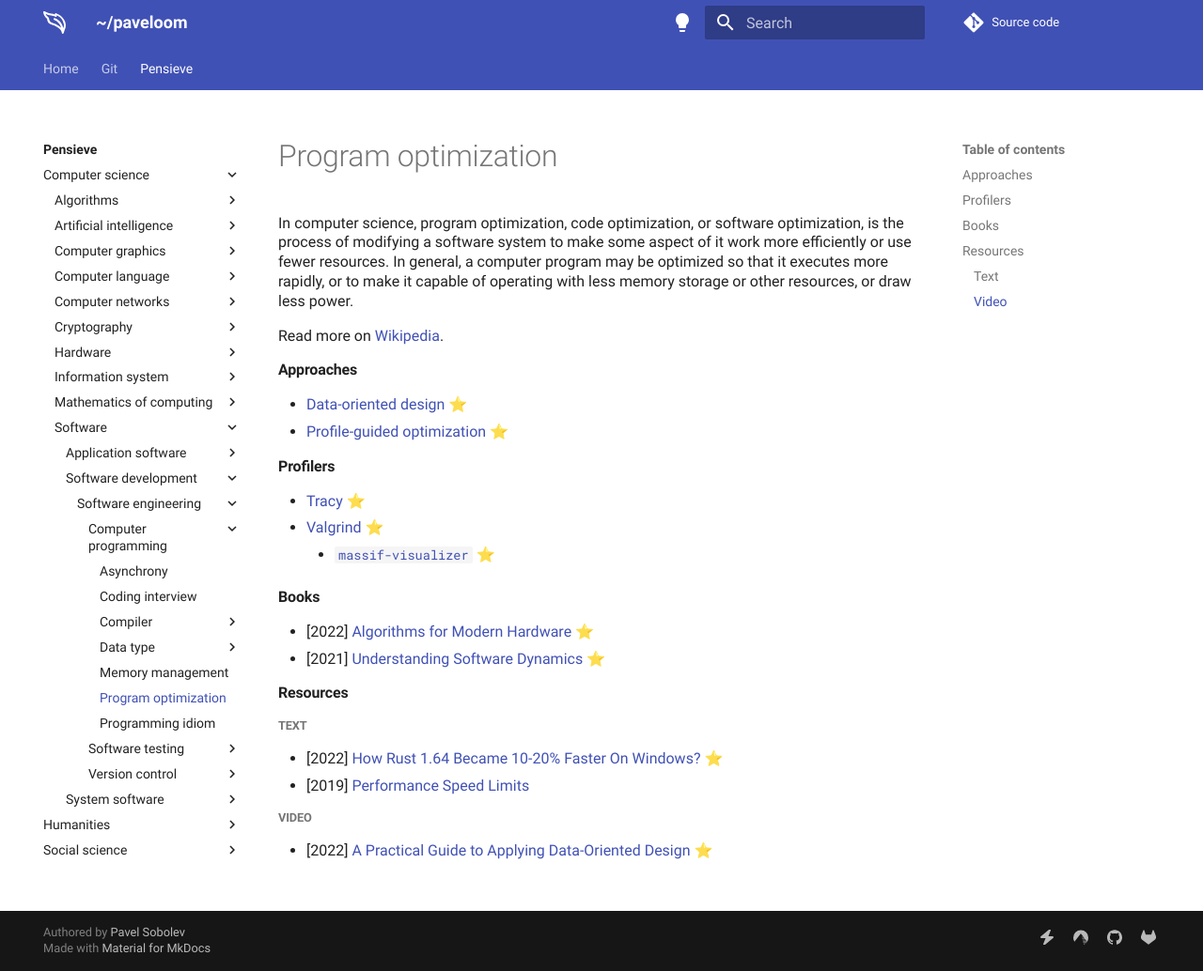
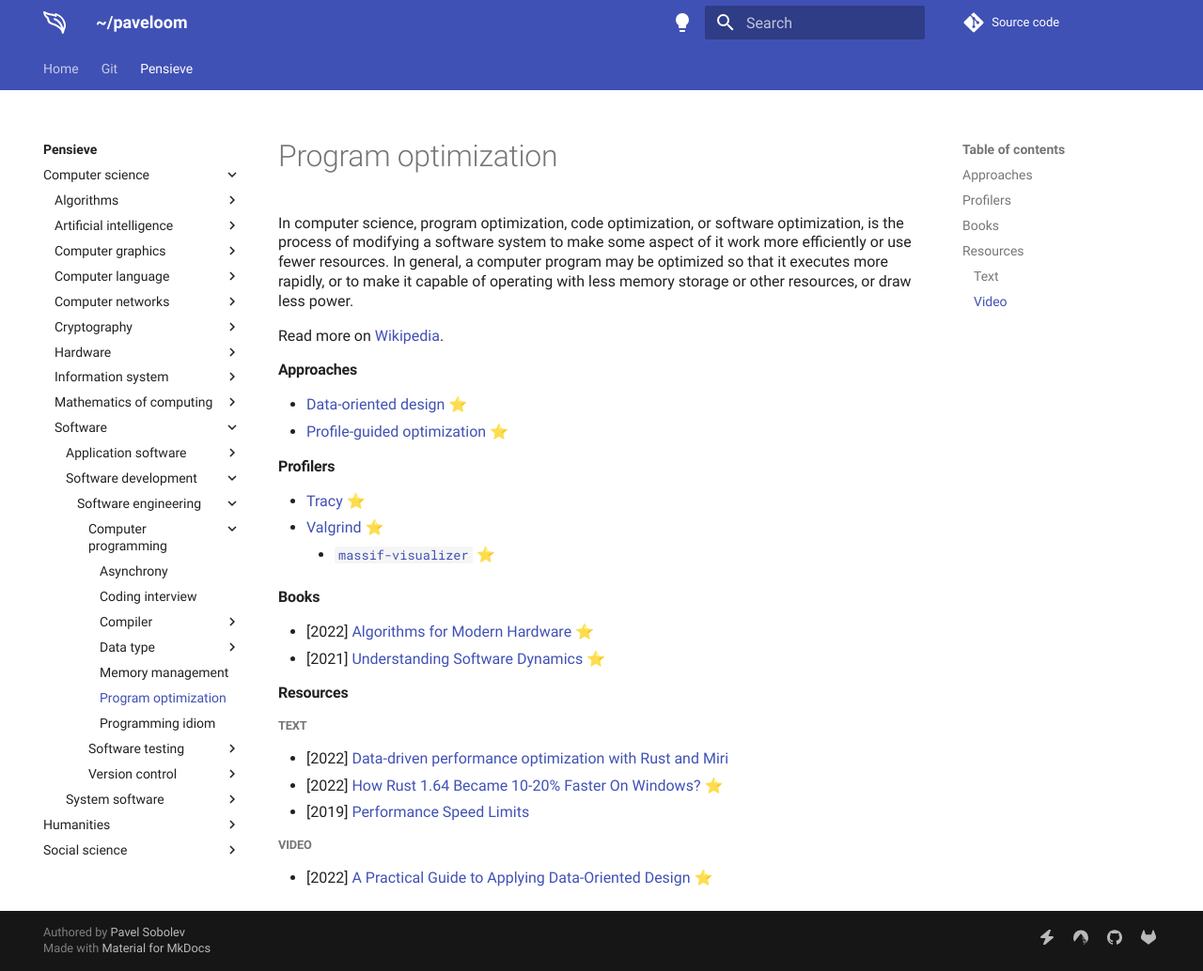
Before and after one commit to paveloom/paveloom.dev, an MkDocs documentation site: the page built from content/pensieve/program-optimization.md, in a window 1280 px wide and 1034 px high. Shown: the whole window at 94% size. Built offline with MkDocs 1.6.1 and Material for MkDocs 9.7.7, drawn with Linux system fonts in a browser that asks for light colours; comment, search, counter and statistics services are not loaded.

Commit message:
Pensieve: update the Program optimization page.

```diff
--- a/content/pensieve/program-optimization.md
+++ b/content/pensieve/program-optimization.md
@@ -20,6 +20,7 @@ Read more on [Wikipedia](https://en.wikipedia.org/wiki/Program_optimization).
 #### Resources
 
 ##### Text
+- [2022] [Data-driven performance optimization with Rust and Miri](https://medium.com/source-and-buggy/data-driven-performance-optimization-with-rust-and-miri-70cb6dde0d35)
 - [2022] [How Rust 1.64 Became 10-20% Faster On Windows?](https://tomaszs2.medium.com/how-rust-1-64-became-10-20-faster-on-windows-3a8bb5e81d70) ⭐
 - [2019] [Performance Speed Limits](https://travisdowns.github.io/blog/2019/06/11/speed-limits.html)
 
```
